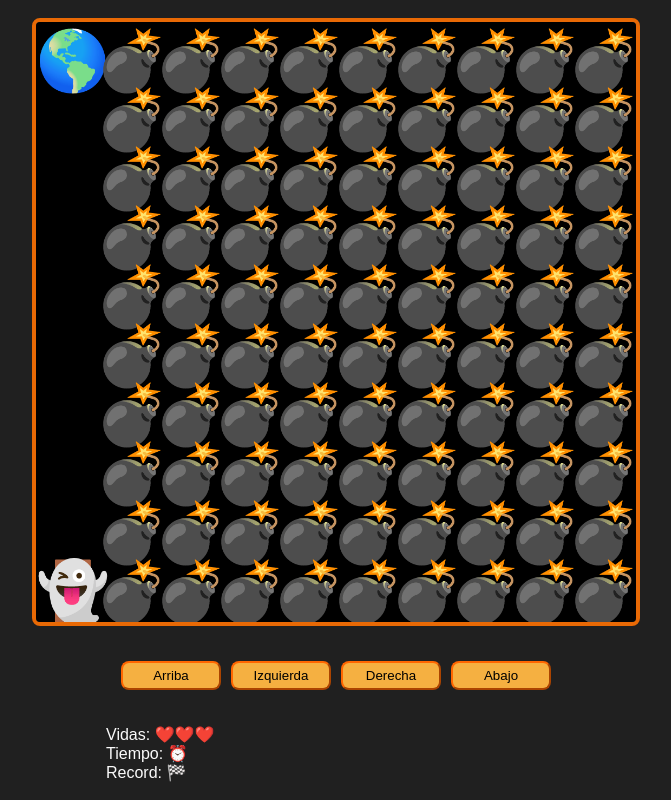
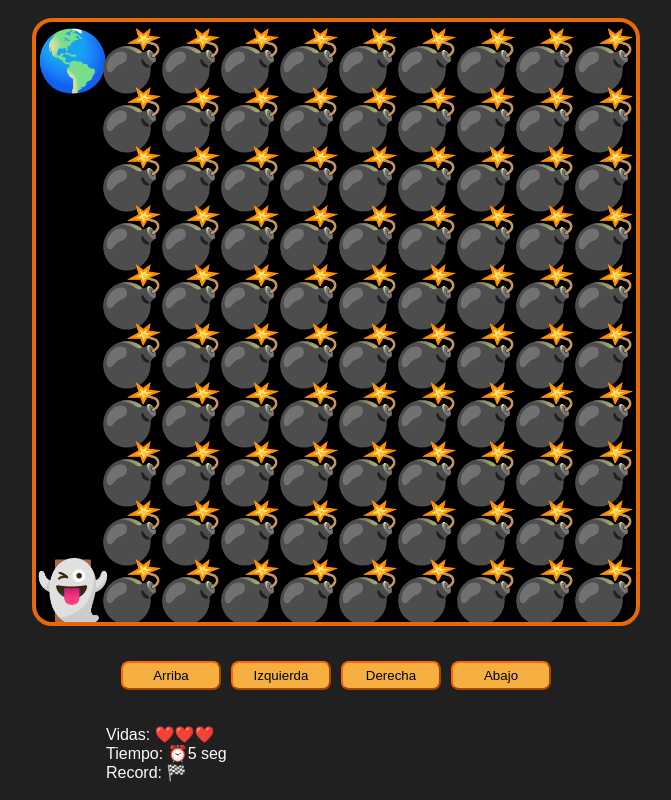
Before and after one commit to mrivero40/mhgame, a plain HTML site: page index.html in a window 1280 px wide. Shown: the whole page, without its empty margins (304-975 px from the left). Drawn offline with Linux system fonts and the light colour scheme.

Commit message:
nuevo mapa, y function para calcular tiempo con Date.Now() - setInterval - clearInterval

```diff
--- a/index.html
+++ b/index.html
@@ -9,7 +9,7 @@
 </head>
 <body>
     <div class="game-container">
-        <canvas id="game-canvas"></canvas>
+        <canvas id="game-canvas" class="canvas"></canvas>
 
         <div class="btns-container">
           <button id="up">Arriba</button>
--- a/main.js
+++ b/main.js
@@ -5,12 +5,16 @@ const btnDown = document.getElementById('down');
 const btnLeft = document.getElementById('left');
 const btnRight = document.getElementById('right');
 const spanLives = document.getElementById('lives');
+const spanTimes = document.getElementById('time');
 
 let canvasSize;
 let elemSize;
 let flag = true;
 let level = 0;
 let lives = 3;
+let timeStart;
+let timePlayer;
+let timeInterval;
 
 const playerPosition = {
     x: undefined,
@@ -49,6 +53,11 @@ function startGame() {
     if(!map) {
         finishGame();
         return;
+    };
+
+    if(!timeStart) {
+        timeStart = Date.now();
+        timeInterval = setInterval(showTime, 100);
     };
 
     const mapRows = map.trim().split('\n');
@@ -105,11 +114,6 @@ function renderPlayer() {
     context.fillText(emojis['PLAYER'], playerPosition.x, playerPosition.y);
 };
 
-function showLives() {
-    //const heartsArray = Array(lives).fill(emojis['HEART']);
-    spanLives.innerText = emojis['HEART'].repeat(lives);
-};
-
 function levelWins() {
     level++;
     flag = true;
@@ -124,6 +128,8 @@ function levelFail() {
     if(lives <= 0) {
         lives = 3;
         level = 0;
+        clearInterval(timeInterval);
+        timeStart = undefined;
     };
     playerPosition.x = undefined;
     playerPosition.y = undefined;
@@ -134,6 +140,16 @@ function levelFail() {
 
 function finishGame() {
     console.log('terminaste el juego, tremendo ganador sos!!');
+    clearInterval(timeInterval);
+};
+
+function showLives() {
+    //const heartsArray = Array(lives).fill(emojis['HEART']);
+    spanLives.innerText = emojis['HEART'].repeat(lives);
+};
+
+function showTime() {
+    spanTimes.innerText = (Date.now() - timeStart) / 1000 + ' seg';
 };
 
 btnUp.addEventListener('click', moveUp);
--- a/maps.js
+++ b/maps.js
@@ -52,3 +52,15 @@ const emojis = {
     XX-----OXX
     XXXXXXXXXX
 `);
+maps.push(`
+  O-X---XXXX
+  X---X--XXX
+  XXXXXX--XX
+  XXX---X--X
+  XXX-X--X-X
+  XXX-XX---X
+  XXX--XXXXX
+  XXXX--XXXX
+  XXXXX-XXXX
+  XXXXX----I
+`);
--- a/styles.css
+++ b/styles.css
@@ -19,10 +19,10 @@ body {
     width: 100vw;
 }
 
-canvas {
+.canvas {
     border: 4px solid #e86905;
-    border-radius: 8px;
-    background-color: #4D4D4D;
+    border-radius: 20px;
+    background-color: yellowgreen;
 }
 
 .btns-container {
```
Lines whose indentation alone changed are shown as unchanged.
